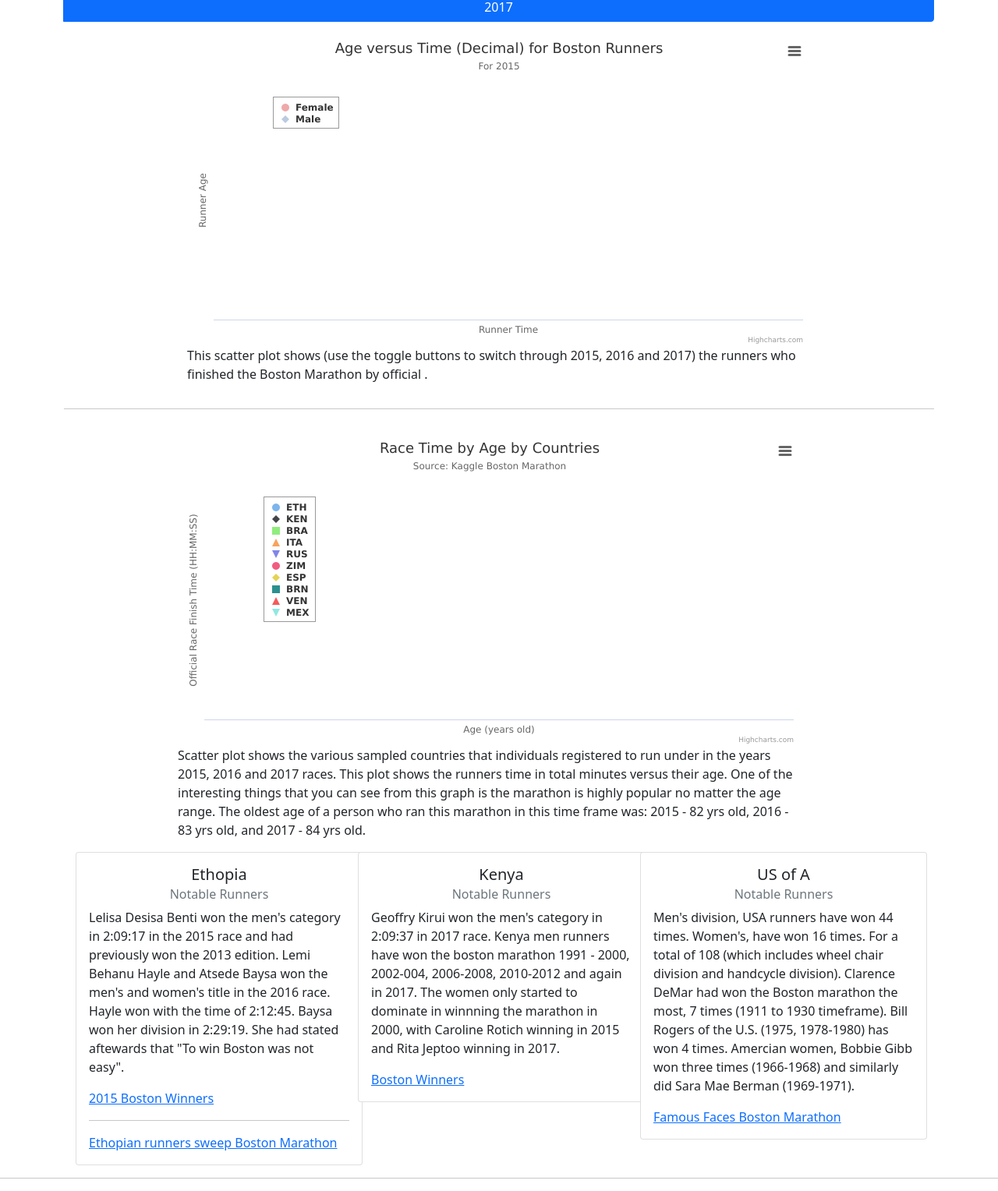
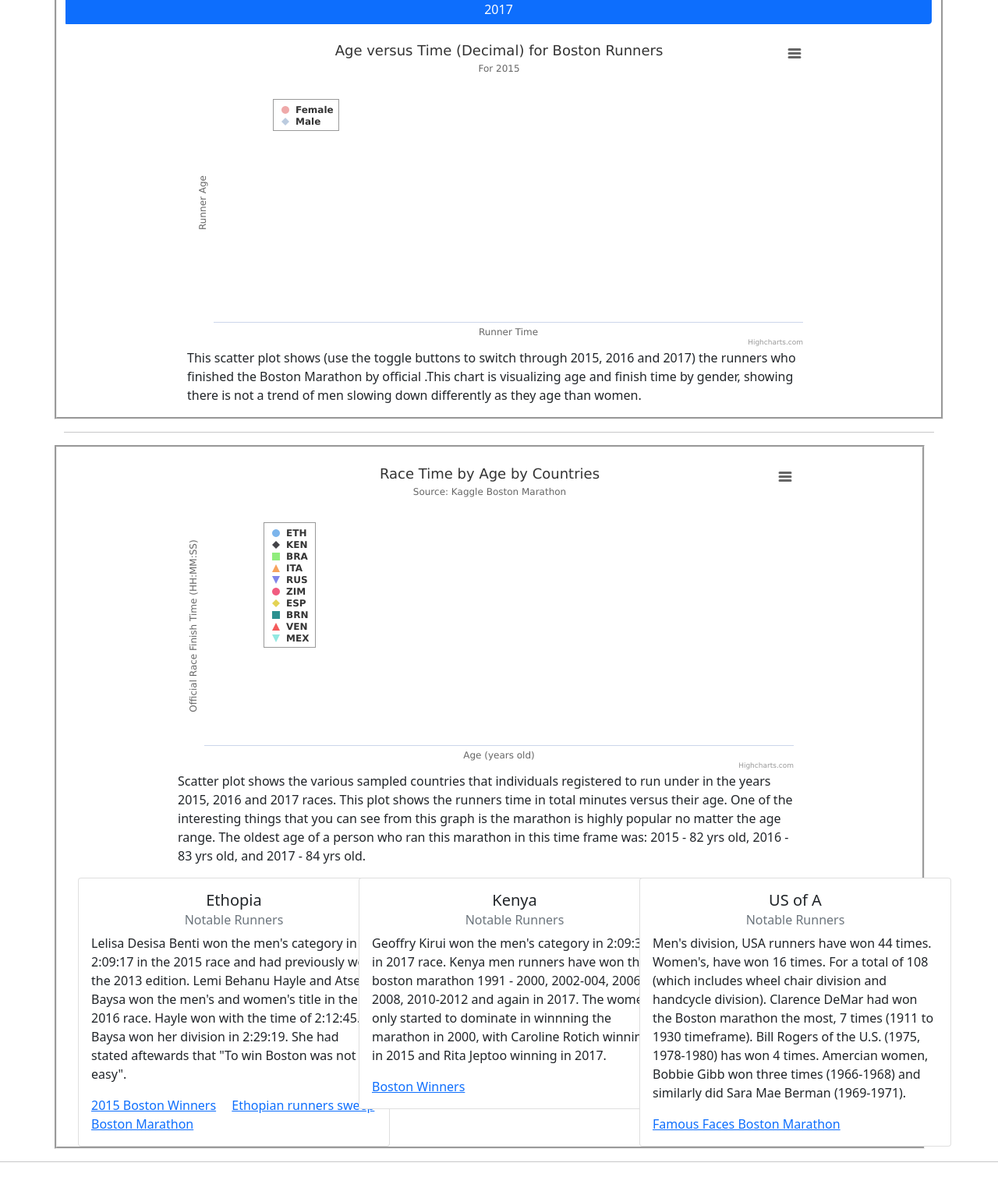
Before and after one commit to CChaussee/Boston_Marathon, a Flask app: page / in a window 1280 px wide. Shown: the part 1589-3117 px from the top of the page at 78% size. After the commit the page ends 3080 px from the top, so only its background shows below. Run offline with Flask 2, Linux system fonts and the light colour scheme; data that the repository does not hold is empty; some libraries are stand-ins or nearby versions.

Commit message:
fixed and cleaned up some of the spaces in the codes

```diff
--- a/static/css/style.css
+++ b/static/css/style.css
@@ -53,7 +53,13 @@
     background: #f1f7ff;
 }
 
+#section2 {
+  border-style: groove;
+}
 
+#section3 {
+  border-style: groove;
+}
 
 
 
@@ -89,7 +95,3 @@
   --bs-font-monospace: SFMono-Regular, Menlo, Monaco, Consolas, "Liberation Mono", "Courier New", monospace;
   --bs-gradient: linear-gradient(180deg, rgba(255, 255, 255, 0.15), rgba(255, 255, 255, 0));
 }
-
-.jumbotron {
-  background-color: ;
-}
--- a/static/js/logic.js
+++ b/static/js/logic.js
@@ -122,10 +122,7 @@
               else if (element.Year == year && element.Gender == "F") {
                   runnerf.push(time);
               }
-
           }
-
-
       });
       console.log(runnerf);
       console.log(runnerm);
@@ -135,7 +132,6 @@
           let mins = parseInt(time_segments[1])
           let time = parseFloat(((hours * 60 + mins)/60).toFixed(2));
           return time
-
       }
 
       Highcharts.chart('container', {
--- a/templates/index.html
+++ b/templates/index.html
@@ -55,13 +55,13 @@
             <div class="map-caption">
               <p>The route is historic in it's origin and development over the years. The course starts in town of Hopkinton on Main Street.
                 Then travels along the Route 135 where the course then moves through the towns of Ashland, Framinham, Natick and Wellesley.
-                Once the course reaches Wellesley, the path then diverges onto Route 16.  </p>
+                Once the course reaches Wellesley, the path then diverges onto Route 16. </p>
             </div>
           </div>
           <hr>
 
           <!-- ///////////////////////////////////////////////////////////////////////////////////////////////////////////////////////// -->
-          <!-- section for highchart -->
+          <!-- section for highchart for Genders-->
            <div class="row" id="section2">
             <div class="d-grid gap-2 btn-group" role="group">
               <button type="button" class="btn btn-primary" data-bs-toggle="button" autocomplete="off" aria-pressed="true" id="2015">2015</button>
@@ -73,7 +73,8 @@
                 <div id="container"></div>
                 <p class="highcharts-description">
                 This scatter plot shows (use the toggle buttons to switch through 2015, 2016 and 2017) the runners who finished the Boston Marathon
-                by official .
+                by official .This chart is visualizing age and finish time by gender, showing there is not a trend of men slowing down differently
+                as they age than women.
                 </p>
               </figure>
             </div>
@@ -83,7 +84,6 @@
            <!-- ///////////////////////////////////////////////////////////////////////////////////////////////////////////////////////// -->
            <!-- section for highchart and for Countries  -->
           <div class="row col-12" id="section3">
-
             <div class="col-12">
               <figure class="highcharts-figure">
                   <div id="container2"></div>
@@ -97,7 +97,7 @@
             </div>
             <!-- card 1 Ethopia -->
             <div class="col-md-4">
-              <div class="card" style="width: 23rem;">
+              <div class="card" style="width: 25rem;">
                 <div class="card-body">
                   <h5 class="card-title text-center">Ethopia</h5>
                   <h6 class="card-subtitle mb-2 text-muted text-center">Notable Runners</h6>
@@ -105,14 +105,13 @@
                   Hayle and Atsede Baysa won the men's and women's title in the 2016 race. Hayle won with the time of 2:12:45. Baysa won her division in
                   2:29:19. She had stated aftewards that "To win Boston was not easy". </p>
                   <a href="https://en.wikipedia.org/wiki/2015_Boston_Marathon" class="card-link">2015 Boston Winners</a>
-                  <hr>
                   <a href="https://www.cnn.com/2016/04/18/us/120th-boston-marathon/index.html" class="card-link">Ethopian runners sweep Boston Marathon</a>
                 </div>
               </div>
             </div>
             <!-- card 2 Kenya -->
             <div class="col-md-4">
-              <div class="card" style="width: 23rem;">
+              <div class="card" style="width: 25rem;">
                 <div class="card-body">
                   <h5 class="card-title text-center">Kenya</h5>
                   <h6 class="card-subtitle mb-2 text-muted text-center">Notable Runners</h6>
@@ -125,7 +124,7 @@
             </div>
             <!-- card 3 USA -->
             <div class="col-md-4">
-              <div class="card" style="width: 23rem;">
+              <div class="card" style="width: 25rem;">
                 <div class="card-body">
                   <h5 class="card-title text-center">US of A</h5>
                   <h6 class="card-subtitle mb-2 text-muted text-center">Notable Runners</h6>
@@ -140,8 +139,8 @@
         </div>
         <hr>
 
+    <!-- ////////////////////////////////////////////////////////////////////////////////////////////////////////////////////////////////////////////// -->
 
-    <!-- ////////////////////////////////////////////////////////////////////////////////////////////////////////////////////////////////////////////// -->
         <!-- Icons -->
         <script src="static/js/leaflet.extra-markers.min.js"></script>
 
```
Also changed, not shown: requirements.txt (renamed from requirement.txt), 1 other file.
